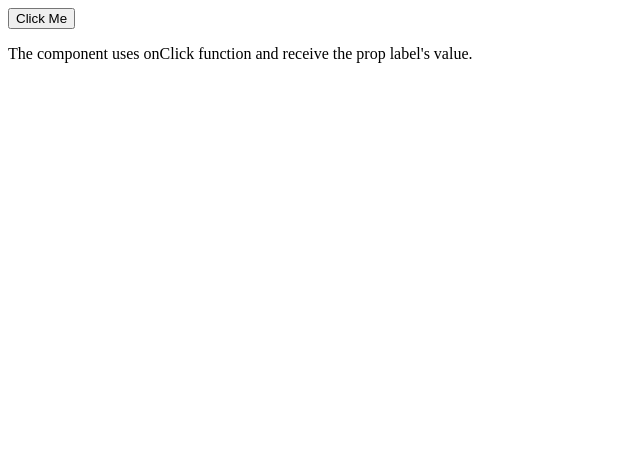
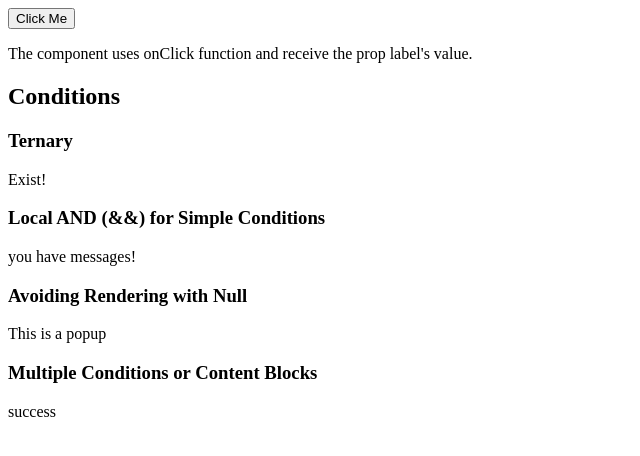
Before and after one commit to WesllenCarmo/React-basics-lab, a React (Vite) app: page / in a window 1280 px wide. Shown: the top 456 px of the page, without its empty margins (0-640 px from the left). Built offline with nearby package versions, Linux system fonts and the light colour scheme.

Commit message:
Add different conditions to the code, including ternary, Local (&&), and multiple conditions while avoiding rendering with Null.

```diff
--- a/src/App.jsx
+++ b/src/App.jsx
@@ -1,14 +1,27 @@
 import './App.css'
 import LabelButton from './components/LabelButton'
+import Popup from './components/Popup';
+import Status from './components/Status';
 
 function App() {
   const handleClick = () => {
     alert("Button clicked from App!");
   }
+  const userExist = 'Mario';
+  const messages = 10;
   return (
     <>
       <LabelButton onClick={handleClick} label="Click Me" />
       <p>The component uses onClick function and receive the prop label's value.</p>
+      <h2>Conditions</h2>
+      <h3>Ternary</h3>
+      {userExist ? <p>Exist!</p> : <p>Doesn't exist!</p>}
+      <h3>Local AND (&&) for Simple Conditions</h3>
+      {messages && <p>you have messages!</p>}
+      <h3>Avoiding Rendering with Null</h3>
+      <Popup show='yes' />
+      <h3>Multiple Conditions or Content Blocks</h3>
+      <Status status='success' />
     </>
   )
 }
--- /dev/null
+++ b/src/components/Popup.jsx
@@ -0,0 +1,5 @@
+function Popup ({show}) {
+    if (!show) return null;
+    return <div className='popup'>This is a popup</div>
+  }
+export default Popup;
--- /dev/null
+++ b/src/components/Status.jsx
@@ -0,0 +1,12 @@
+function Status ({status}) {
+  let message;
+  if (status === "lodading") {
+    message = <p>Loading...</p>;
+  } else if (status === "success") {
+    message = <p>success</p>;
+  } else {
+    message = <p>Something went wrong.</p>;
+  }
+  return <div>{message}</div>
+}
+export default Status;
```
